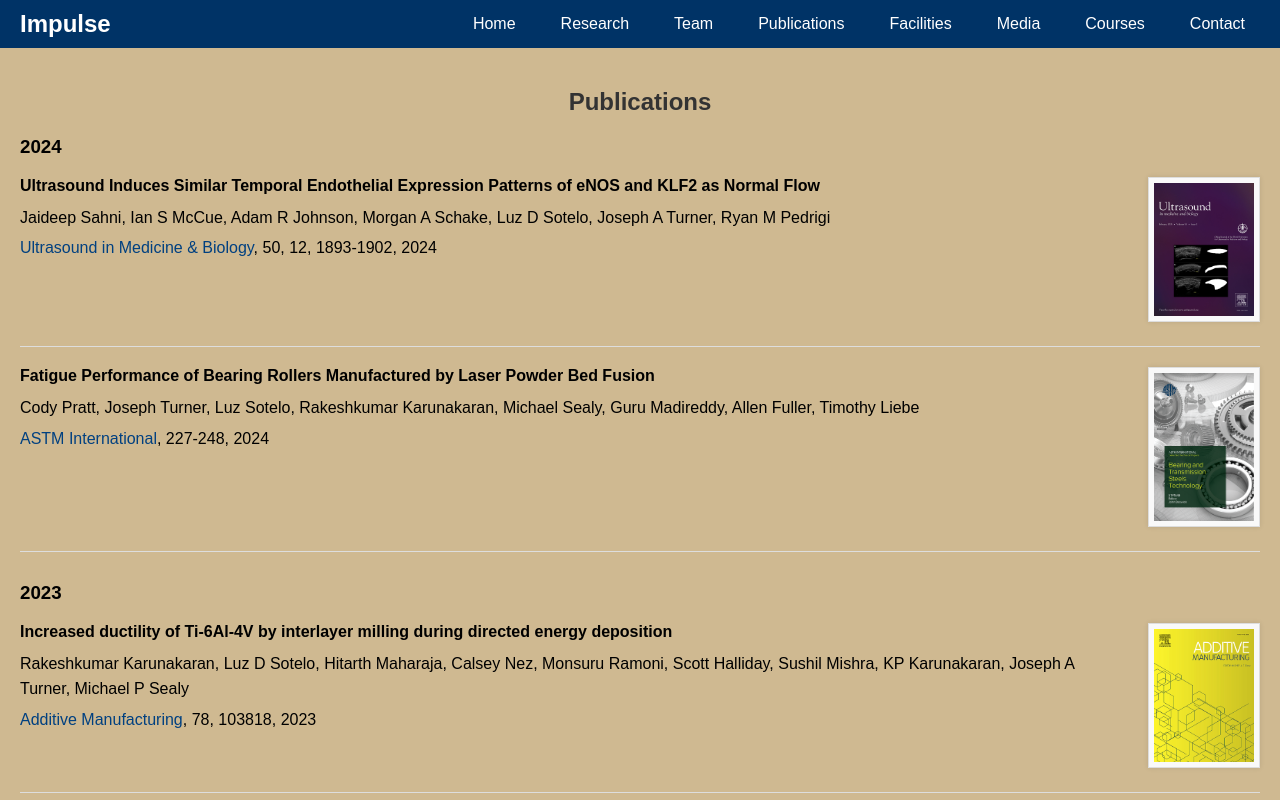
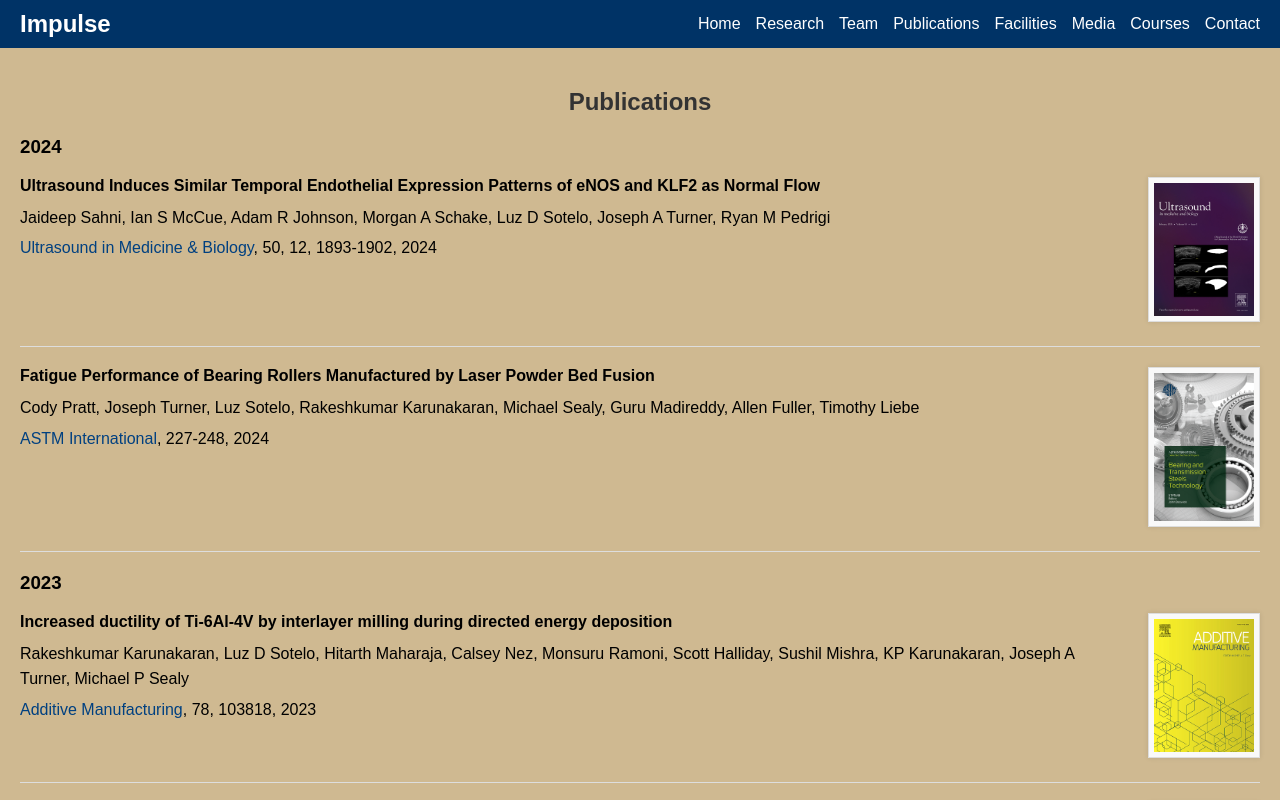
Before and after one commit to ImpulsePurdue/Website, a plain HTML site: page publications.html in a window 1280 px wide. Shown: the top 800 px of the page. Drawn offline with Linux system fonts and the light colour scheme.

Commit message:
Update style.css

```diff
--- a/style.css
+++ b/style.css
@@ -1,34 +1,58 @@
+/* General Body Styling */
 body {
+    background-color: #CFB991; /* Matches the home page background */
     font-family: Arial, sans-serif;
     margin: 0;
     padding: 0;
 }
 
+/* Header Styling */
 header {
-    background-color: #004080;
-    color: white;
-    padding: 20px;
-    text-align: center;
+    display: flex;
+    align-items: center;
+    justify-content: space-between;
+    background-color: #003366; /* Navy background */
+    color: #ffffff;
+    padding: 10px 20px;
+}
+
+header h1 {
+    margin: 0;
+    font-size: 1.5em;
+}
+
+header img {
+    height: 50px;
+}
+
+nav {
+    display: flex;
+    gap: 15px;
 }
 
 nav a {
-    color: white;
-    margin: 0 15px;
+    color: #ffffff;
     text-decoration: none;
+    font-size: 1em;
 }
 
+nav a:hover {
+    text-decoration: underline;
+}
+
+/* Main Content Styling */
 main {
     padding: 20px;
 }
 
-footer {
-    background-color: #f1f1f1;
+main h2 {
     text-align: center;
-    padding: 10px 0;
+    color: #333333;
+    margin-bottom: 20px;
 }
-.year-section {
-    margin-bottom: 30px;
-}
+
+
+
 
 /* HOME */
 /* Title Block Styling */
@@ -301,58 +325,6 @@ footer {
 }
 
 
-/* General Body Styling */
-body {
-    background-color: #CFB991; /* Matches the home page background */
-    font-family: Arial, sans-serif;
-    margin: 0;
-    padding: 0;
-}
-
-/* Header Styling */
-header {
-    display: flex;
-    align-items: center;
-    justify-content: space-between;
-    background-color: #003366; /* Navy background */
-    color: #ffffff;
-    padding: 10px 20px;
-}
-
-header h1 {
-    margin: 0;
-    font-size: 1.5em;
-}
-
-header img {
-    height: 50px;
-}
-
-nav {
-    display: flex;
-    gap: 15px;
-}
-
-nav a {
-    color: #ffffff;
-    text-decoration: none;
-    font-size: 1em;
-}
-
-nav a:hover {
-    text-decoration: underline;
-}
-
-/* Main Content Styling */
-main {
-    padding: 20px;
-}
-
-main h2 {
-    text-align: center;
-    color: #333333;
-    margin-bottom: 20px;
-}
 
 
 /*  */
```
